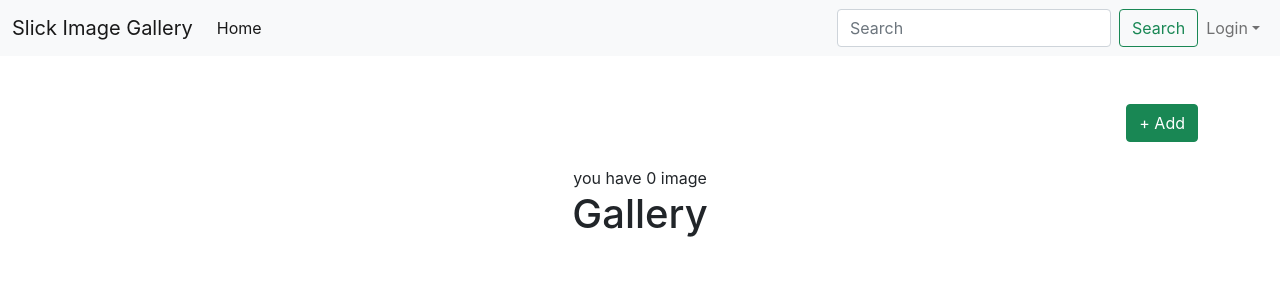
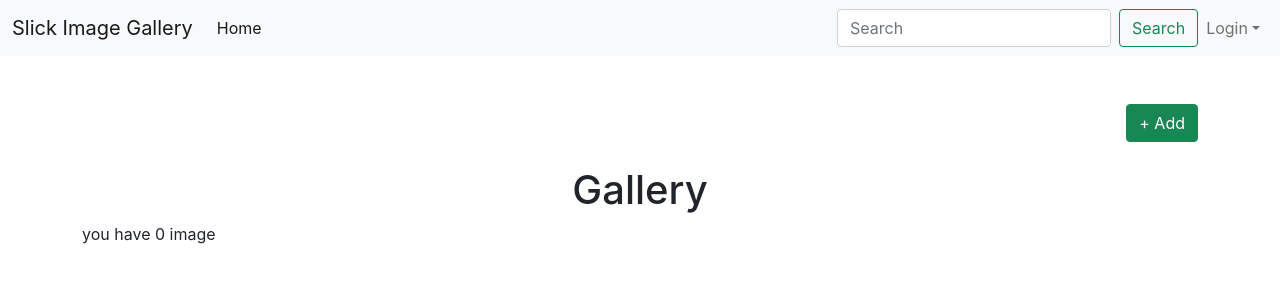
Before and after one commit to hamadzia74/slick-image-gallery, a React (Create React App) app: page / in a window 1280 px wide. Shown: the top 300 px of the page. Built offline with nearby package versions, Linux system fonts and the light colour scheme.

Commit message:
Compose and Update the UI

```diff
--- a/src/App.js
+++ b/src/App.js
@@ -1,9 +1,8 @@
 
-import { useEffect, useReducer, useState } from 'react';
+import { useEffect, useMemo, useReducer, useState } from 'react';
 import './App.css';
 import Card from './components/Card';
-import Navbar from './components/Navbar';
-import UploadForm from './components/UploadForm';
+import Layout from './components/Layout';
 
 // const photos = [
 //   'https://picsum.photos/id/1001/200/200',
@@ -35,7 +34,9 @@ function reducer(state, action) {
     case 'setItem':
       return {
         ...state,
-        items: [state.inputs, ...state.items]
+        items: [state.inputs, ...state.items],
+        count: state.items.length + 1,
+        inputs: { title: null, file: null, path: null }
       }
     case 'setInputs':
       return {
@@ -53,7 +54,7 @@ function reducer(state, action) {
 
 function App() {
   const [state, dispatch] = useReducer(reducer, initialState)
-  const [count, setCount] = useState();
+  // const [count, setCount] = useState();
   // const [input, setInput] = useState();
   // const [inputs, setInputs] = useState({ title: null, file: null, path: null });
   // const [items, setItems] = useState(photos);
@@ -88,31 +89,26 @@ function App() {
   //   console.log(state)
   // }, [state.items])
 
-  useEffect(() => {
-    setCount(`you have ${state.items.length} image${state.items.length > 1 ? 's' : ''}`) //use backticks because want to use some static content with local variables
+  const count = useMemo(() => {
+    return `you have ${state.items.length} image${state.items.length > 1 ? 's' : ''}`
   }, [state.items])
+  // useEffect(() => {
+  //   // setCount(`you have ${state.items.length} image${state.items.length > 1 ? 's' : ''}`) //use backticks because want to use some static content with local variables
+  // }, [state.items])
   return (
-    <>
-      <Navbar />
-
-      <div className="container text-center mt-5">
-        {/* <button className='btn btn-warning mx-2' onClick={() => setItems(['https://picsum.photos/id/1009/200/200', ...items])}>+ Add</button> */}
-        <button className='btn btn-success float-end' onClick={() => toggle(!state.isCollapsed)}>{state.isCollapsed ? 'Close' : '+ Add'}</button>
-        <div className="clearfix mb-4"></div>
-        <UploadForm inputs={state.inputs} isVisible={state.isCollapsed} onChange={handleOnChange} onSubmit={handleOnSubmit} />
-        {count}
-        <h1>Gallery</h1>
-        <div className="row">
-          {/*
+    <Layout state={state} onChange={handleOnChange} onSubmit={handleOnSubmit} toggle={toggle}>
+      <h1 className='text-center'>Gallery</h1>
+      {count}
+      <div className="row">
+        {/*
           {Array.apply(null, { length: 9 }).map(() => <Card />)}
 
          creates an array of length 9 with null values using the apply() method of the Array constructor. The null value is used as a placeholder for each element of the array.
           Once the array is created, the map() method is called on it. The map() method creates a new array by calling the specified function on each element of the original array. In this case, the function being passed to map() is an empty function that does nothing.  */}
-          {/* {photos.map((photo) => <Card src={photo} />)} */}
-          {state.items.map((photo, index) => <Card key={index} src={photo.path} />)}
-        </div>
+        {/* {photos.map((photo) => <Card src={photo} />)} */}
+        {state.items.map((item, index) => <Card key={index} {...item} />)}
       </div>
-    </>
+    </Layout>
   );
 }
 
--- a/src/components/Card.js
+++ b/src/components/Card.js
@@ -1,10 +1,10 @@
 import React from 'react'
 
-function Card(props) {
+function Card({ path, title }) {
     return (
         <div className="col mb-5">
             <div class="card" style={{ width: '18rem' }}>
-                <img src={props.src} class="card-img-top" alt={props.src} />
+                <img src={path} class="card-img-top" alt={title} />
             </div>
         </div>)
 }
--- /dev/null
+++ b/src/components/Layout.js
@@ -0,0 +1,18 @@
+import Navbar from "./Navbar"
+import UploadForm from "./UploadForm"
+
+function Layout({ children, state, onChange, onSubmit, toggle }) {
+    return (
+        <>
+            <Navbar />
+            <div className="container mt-5">
+                {/* <button className='btn btn-warning mx-2' onClick={() => setItems(['https://picsum.photos/id/1009/200/200', ...items])}>+ Add</button> */}
+                <button className='btn btn-success float-end' onClick={() => toggle(!state.isCollapsed)}>{state.isCollapsed ? 'Close' : '+ Add'}</button>
+                <div className="clearfix mb-4"></div>
+                <UploadForm inputs={state.inputs} isVisible={state.isCollapsed} onChange={onChange} onSubmit={onSubmit} />
+                {children}
+            </div>
+        </>
+    )
+}
+export default Layout
```
